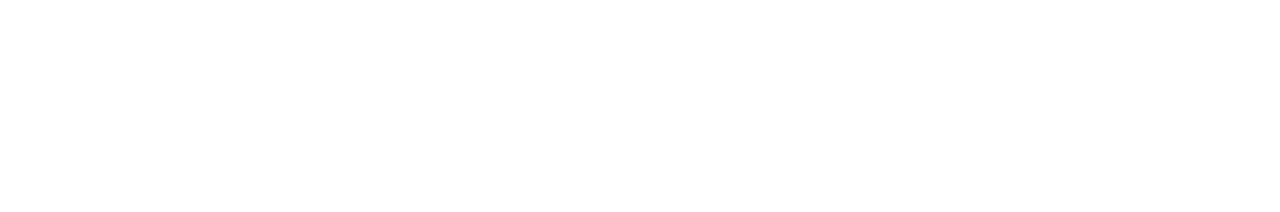
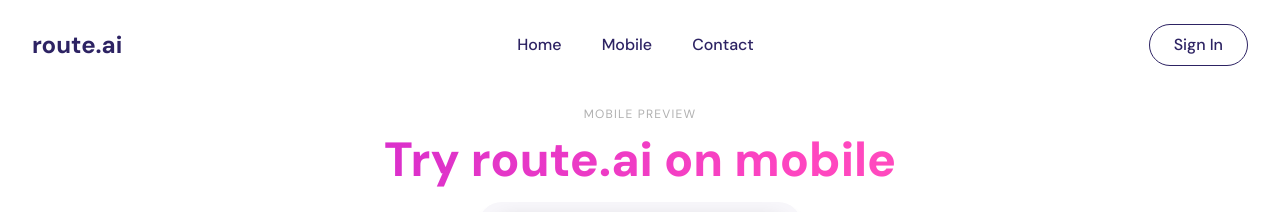
Before and after one commit to LAKSHYAJAIN16/route.ai-frontend, a Next.js app: page /mobile in a window 1280 px wide. Before the commit this address had no page. Shown: the top 212 px of the page. Built offline with nearby package versions, Linux system fonts and the light colour scheme; grey boxes are pictures that could not be loaded.

Commit message:
feat:FINAL!

```diff
--- /dev/null
+++ b/src/app/mobile/page.tsx
@@ -0,0 +1,74 @@
+"use client";
+import Navbar from '../../components/Navbar';
+import Image from 'next/image';
+
+export default function MobilePage() {
+  // Phone frame dimensions
+  const frameWidth = 300;
+  const frameHeight = 600;
+  return (
+    <>
+      <title>Mobile Preview</title>
+      <link rel="icon" href="/favicon.ico" />
+      <div className="min-h-screen bg-white flex flex-col font-sans">
+        <Navbar />
+        <section className="flex flex-col items-center justify-center flex-1 px-4 relative mt-4">
+          <div className="text-xs tracking-widest text-[#b0b0b0] mb-2">MOBILE PREVIEW</div>
+          <h1 className="text-4xl md:text-5xl font-extrabold text-[#2d2363] mb-3 leading-tight">
+            <span
+              className="inline-block bg-gradient-to-r from-purple-500 via-pink-500 to-yellow-400 bg-clip-text text-transparent relative font-extrabold shimmer-gradient"
+              style={{
+                WebkitBackgroundClip: 'text',
+                backgroundClip: 'text',
+                filter: 'brightness(1.2)'
+              }}
+            >
+              Try route.ai on mobile
+            </span>
+          </h1>
+          <div className="w-full max-w-md flex flex-col items-center">
+            <div
+              className="bg-[#f7f6fa] rounded-3xl shadow-lg flex flex-col items-center"
+              style={{ padding: 0, width: frameWidth + 24, height: frameHeight + 24, display: 'flex', justifyContent: 'center' }}
+            >
+              <div className="relative" style={{ width: frameWidth, height: frameHeight }}>
+                <iframe
+                  src="https://route-ai-mobile.vercel.app/"
+                  title="Route AI Mobile"
+                  className="absolute top-0 left-0 rounded-3xl border-none z-10 bg-white hide-scrollbar"
+                  style={{ width: frameWidth, height: frameHeight, boxShadow: '0 2px 16px rgba(0,0,0,0.10)', overflow: 'auto' }}
+                />
+                <Image
+                  src="/mobile-frame.png"
+                  alt="iPhone X Frame"
+                  fill
+                  className="z-20 pointer-events-none select-none"
+                  style={{ objectFit: 'contain' }}
+                  priority
+                />
+              </div>
+            </div>
+          </div>
+          {/* Download Android Build Button */}
+          <a
+            href="https://expo.dev/accounts/thereallakshyajain16/projects/route-ai-mobile-app/builds/0cacd485-34b0-427b-952f-1bd976240bbf"
+            target="_blank"
+            rel="noopener noreferrer"
+            className="mt-6 inline-block bg-[#7c3aed] hover:bg-[#5b21b6] text-white font-semibold px-8 py-3 rounded-full text-lg shadow-lg transition focus:outline-none focus:ring-2 focus:ring-[#7c3aed] focus:ring-opacity-50"
+          >
+            Download Android Build
+          </a>
+        </section>
+      </div>
+      <style jsx global>{`
+        .hide-scrollbar::-webkit-scrollbar {
+          display: none;
+        }
+        .hide-scrollbar {
+          -ms-overflow-style: none;
+          scrollbar-width: none;
+        }
+      `}</style>
+    </>
+  );
+}
--- a/src/app/page.tsx
+++ b/src/app/page.tsx
@@ -40,7 +40,10 @@
             </h1>
           </div>
           <p className="text-lg md:text-xl text-[#404040] mb-6 md:mb-7">You ride the bus. We make it better.</p>
-          <a href="/signup" className="bg-[#7c3aed] hover:bg-[#5b21b6] text-white font-semibold px-8 py-3 rounded-full text-lg shadow-lg transition mb-0 focus:outline-none focus:ring-2 focus:ring-[#7c3aed] focus:ring-opacity-50">Contact Us</a>
+          <div className="flex flex-row gap-4 justify-center mb-0">
+            <a href="/signup" className="bg-[#7c3aed] hover:bg-[#5b21b6] text-white font-semibold px-8 py-3 rounded-full text-lg shadow-lg transition focus:outline-none focus:ring-2 focus:ring-[#7c3aed] focus:ring-opacity-50">Contact Us</a>
+            <a href="/mobile" className="bg-[#5f4bb6] hover:bg-[#2d2363] text-white font-semibold px-8 py-3 rounded-full text-lg shadow-lg transition focus:outline-none focus:ring-2 focus:ring-[#5f4bb6] focus:ring-opacity-50">Download Now</a>
+          </div>
 
           {/* Showcase Section */}
           <div className="flex flex-col items-center -mt-4">
--- a/src/components/Navbar.tsx
+++ b/src/components/Navbar.tsx
@@ -6,8 +6,9 @@
   return (
     <nav className="flex items-center justify-between px-8 py-6 w-full max-w-7xl mx-auto">
       <div className="text-2xl font-bold text-[#2d2363]">route.ai</div>
-      <div className="hidden md:flex gap-10 text-base font-medium text-[#2d2363]">
+      <div className="hidden md:flex gap-10 text-base font-medium text-[#2d2363] items-center">
         <a href="/" className="hover:text-[#5f4bb6]">Home</a>
+        <a href="/mobile" className="hover:text-[#5f4bb6]">Mobile</a>
         <a href="/signup" className="hover:text-[#5f4bb6]">Contact</a>
       </div>
       <button
```
